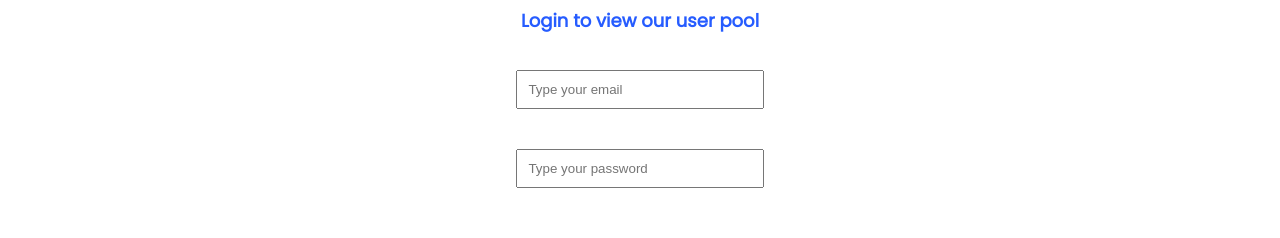
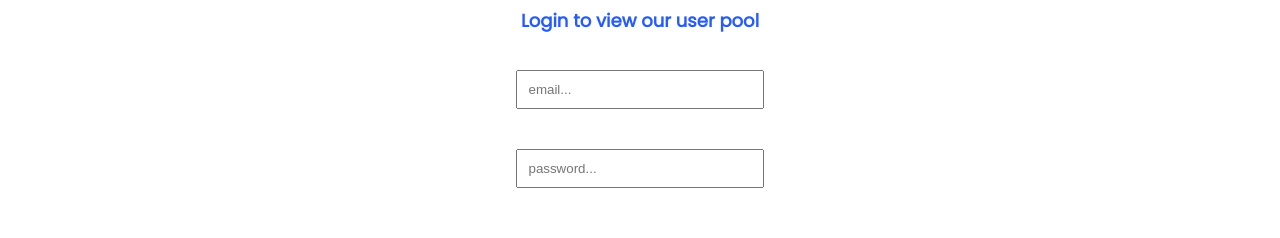
Before and after one commit to gael-src/user-pool-task, a React (Create React App) app: page / in a window 1280 px wide. Shown: the part 244-482 px from the top of the page. Built offline with nearby package versions, Linux system fonts and the light colour scheme.

Commit message:
router update

```diff
--- a/package.json
+++ b/package.json
@@ -1,5 +1,5 @@
 {
-	"homepage": "https://username.github.io/user-pool-task/",
+	"homepage": "https://gael-src.github.io/user-pool-task/",
 	"name": "user-pool-task",
 	"version": "0.1.0",
 	"private": true,
--- a/src/components/formik/formik.js
+++ b/src/components/formik/formik.js
@@ -49,7 +49,7 @@ function BasicForm() {
 						className="input__form"
 						type="email"
 						name="email"
-						placeholder="Type your email"
+						placeholder="email..."
 						onChange={handleChange}
 						onBlur={handleBlur}
 						value={values.email}
@@ -62,7 +62,7 @@ function BasicForm() {
 						className="input__form"
 						type="password"
 						name="password"
-						placeholder="Type your password"
+						placeholder="password..."
 						onChange={handleChange}
 						onBlur={handleBlur}
 						value={values.password}
```
